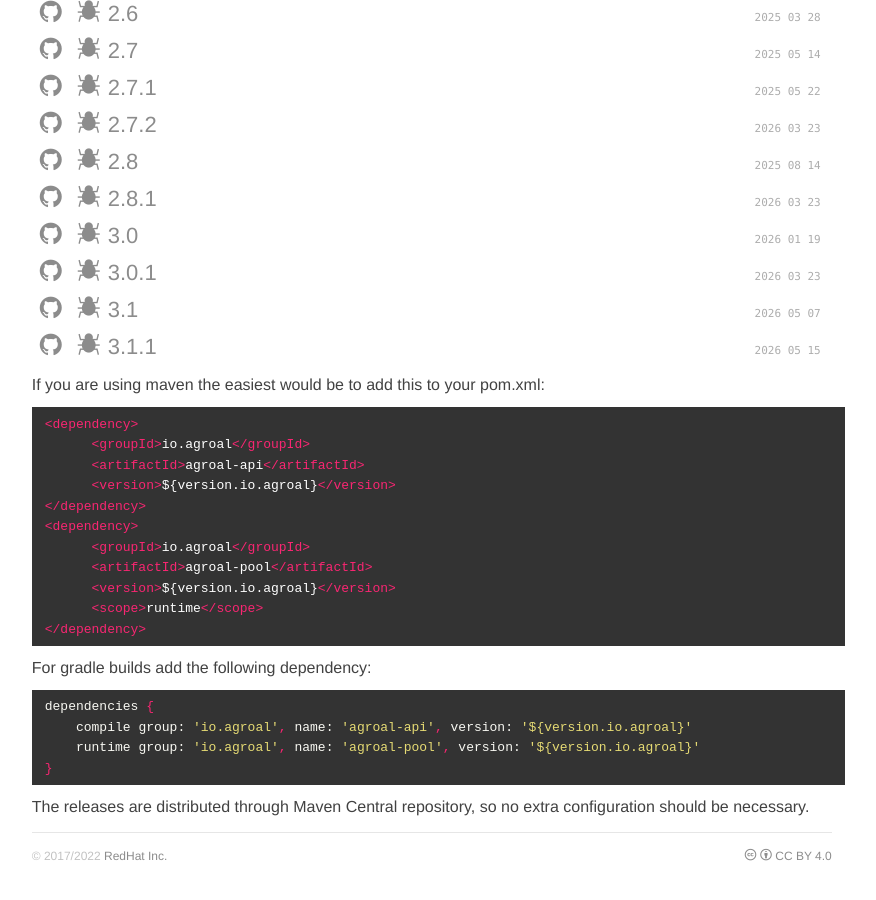
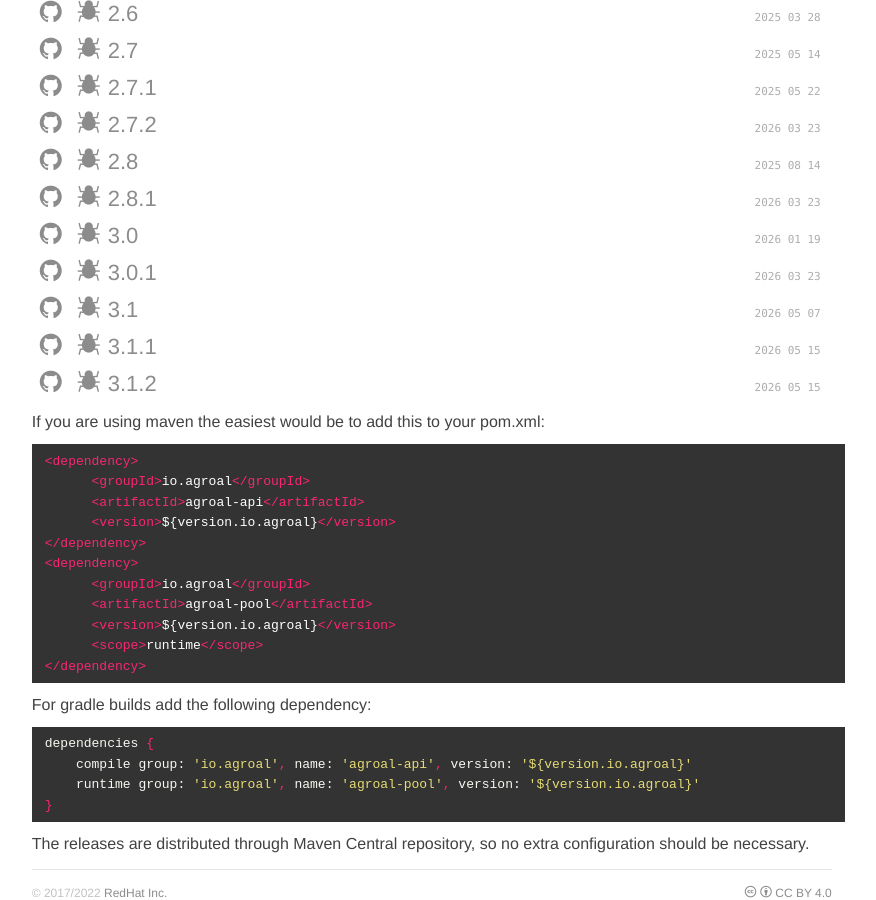
Before and after one commit to agroal/agroal.github.io, a Jekyll site: the page built from releases.html, in a window 1280 px wide and 900 px high, scrolled down 1201 px. Shown: the whole window, without its empty margins (308-1184 px from the left). Built offline with Jekyll 4.4.1, drawn with Linux system fonts in a browser that asks for light colours; some web fonts are replaced; before the commit the page ends 2064 px from its top, so only the background shows below that.

Commit message:
Agroal 3.1.2 release

```diff
--- a/_data/releases.yml
+++ b/_data/releases.yml
@@ -238,3 +238,9 @@
   announce: /release/announcement/2026/05/07/3.1-release.html
   github: https://github.com/agroal/agroal/releases/tag/3.1.1
   jira: https://redhat.atlassian.net/projects/AG/versions/105983
+
+- name: "3.1.2"
+  date: 2026-05-15
+  announce: /release/announcement/2026/05/07/3.1-release.html
+  github: https://github.com/agroal/agroal/releases/tag/3.1.2
+  jira: https://redhat.atlassian.net/projects/AG/versions/105988
```
